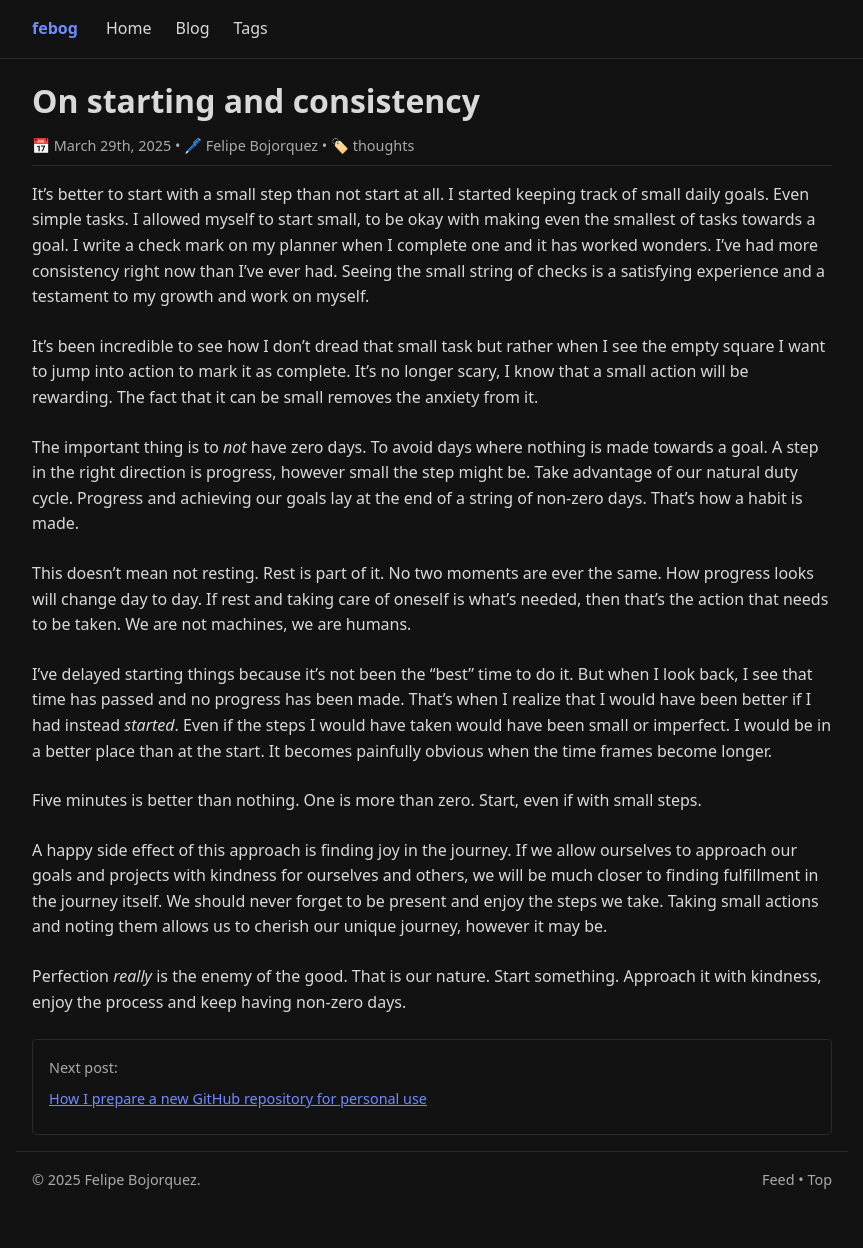
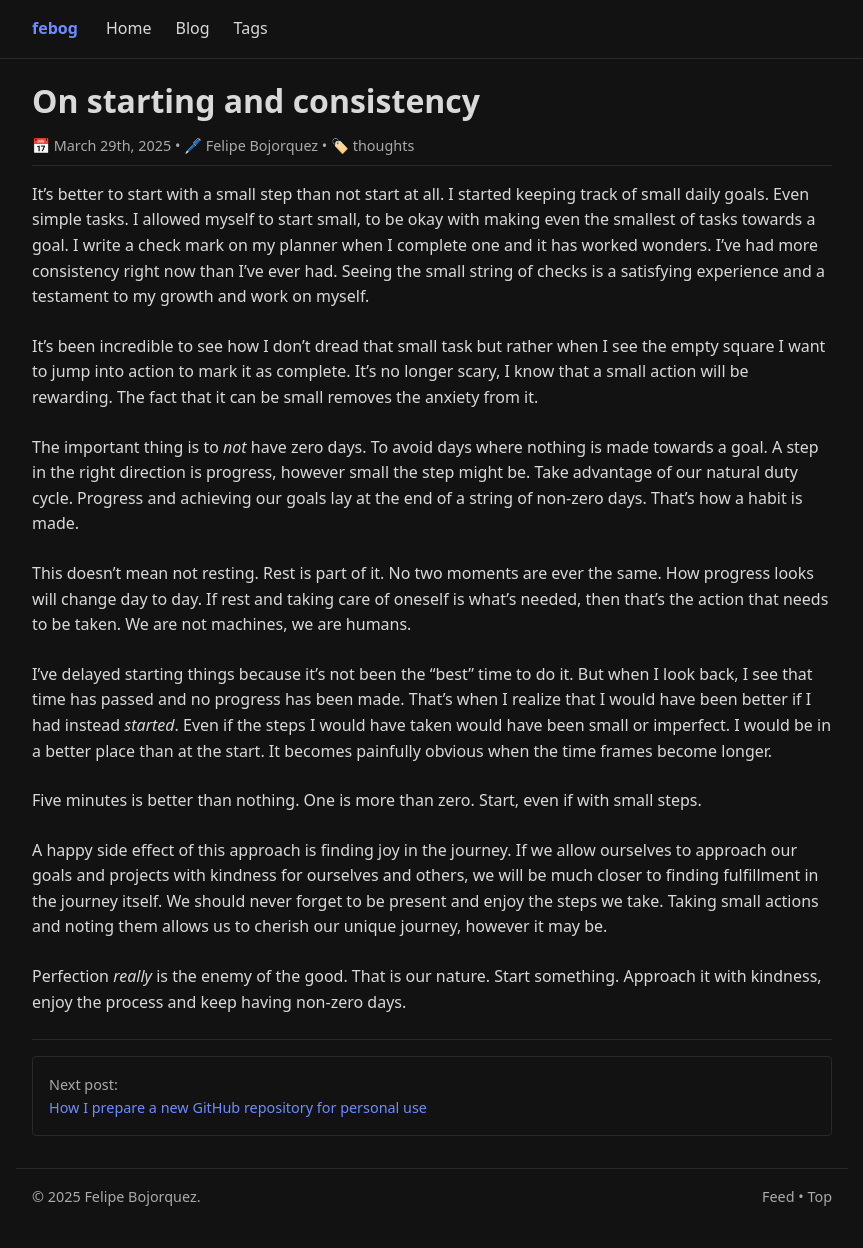
Before and after one commit to febog/website, a Jekyll site: the page built from src/_posts/2025-03-29-on-starting-and-consistency.md, in a window 1280 px wide. Shown: the whole page, without its empty margins (208-1071 px from the left). Built offline with Jekyll 4.4.1, drawn with Linux system fonts in a browser that asks for light colours.

Commit message:
Add new blog navigator

```diff
--- a/src/_layouts/base.html
+++ b/src/_layouts/base.html
@@ -201,12 +201,25 @@
     }
 
     .blog-navigator {
-      padding: 1rem;
-      border: var(--gray-border);
-      border-radius: 4px;
+      padding: 1rem 0;
+      border-top: var(--gray-border);
+      display: flex;
+      gap: 1rem;
 
-      p {
-        margin-bottom: 0.5rem;
+      .navigator-container {
+        border: var(--gray-border);
+        border-radius: 4px;
+        padding: 1rem;
+        flex: 1 1 0;
+        text-decoration: none;
+        transition: 0.25s;
+      }
+
+      .navigator-container:hover {
+        border-color: var(--secondary-color);
+        a {
+          color: var(--body-color);
+        }
       }
     }
   </style>
--- a/src/_layouts/post.html
+++ b/src/_layouts/post.html
@@ -13,14 +13,18 @@ layout: base
   {{ content }}
 </article>
 {% if page.previous != nil or page.next != nil %}
-<aside class="blog-navigator secondary-text">
+<nav class="blog-navigator secondary-text">
+  {% if page.previous != nil %}
+    <a class="navigator-container" href="{{ page.previous.url }}">
+      <div class="secondary-text">Previous post:</div>
+      <div>{{ page.previous.title }}</div>
+    </a>
+  {% endif %}
   {% if page.next != nil %}
-  <p>Next post:</p>
-  <p><a href="{{ page.next.url }}">{{ page.next.title }}</a></p>
+    <a class="navigator-container" href="{{ page.next.url }}">
+      <div class="secondary-text">Next post:</div>
+      <div>{{ page.next.title }}</div>
+    </a>
   {% endif %}
-  {% if page.previous != nil %}
-  <p>Previous post:</p>
-  <p><a href="{{ page.previous.url }}">{{ page.previous.title }}</a></p>
-  {% endif %}
-</aside>
+</nav>
 {% endif %}
```
